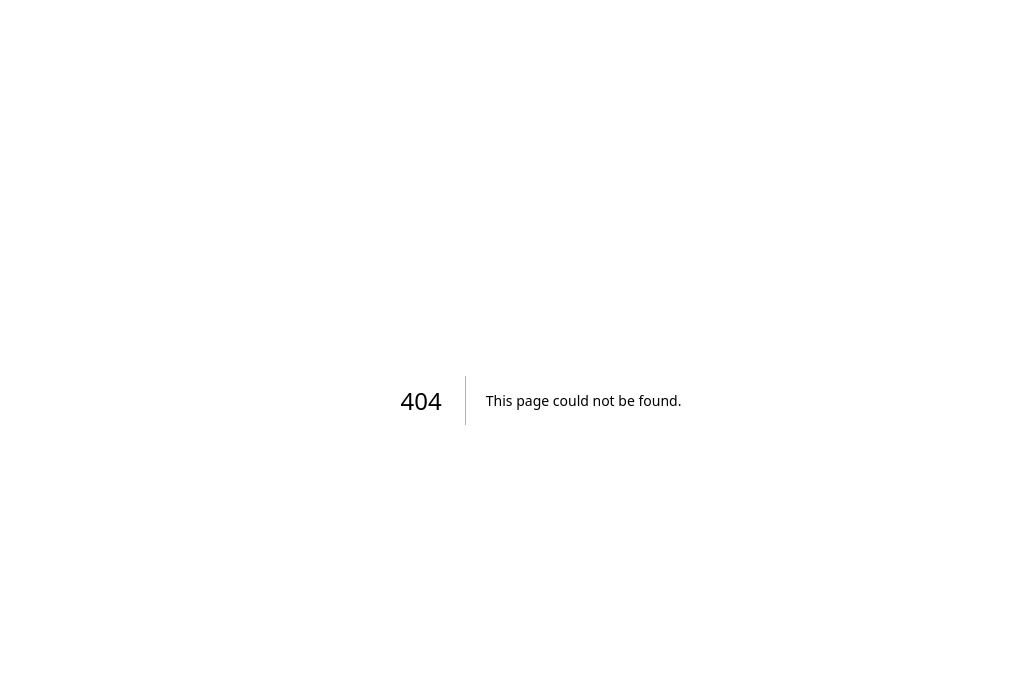
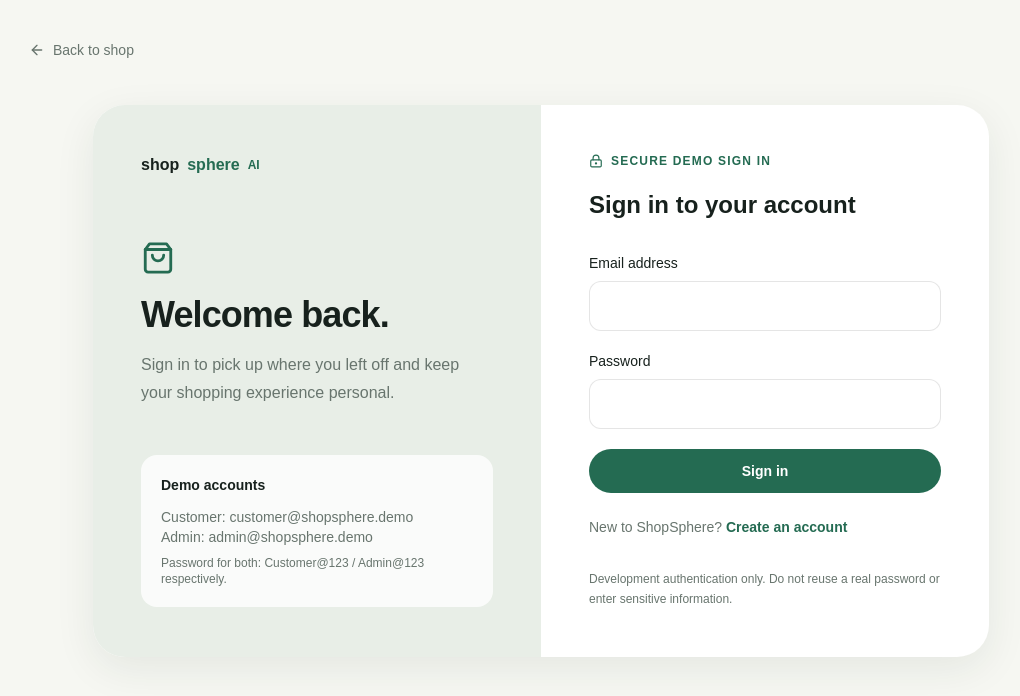
Before and after one commit to vishnu11006271/shopsphere-ai, a Next.js app: page /login in a window 1280 px wide. Before the commit this address had no page. Shown: the top 696 px of the page, without its empty margins (99-1119 px from the left). Built offline with nearby package versions, Linux system fonts and the light colour scheme.

Commit message:
feat(auth): build validated login page and demo credential guidance

```diff
--- /dev/null
+++ b/src/app/login/page.tsx
@@ -0,0 +1,50 @@
+"use client";
+
+import Link from "next/link";
+import { FormEvent, useState } from "react";
+import { useRouter } from "next/navigation";
+import { ArrowLeft, LockKeyhole, ShoppingBag } from "lucide-react";
+import { Button } from "@/components/ui/button";
+import { useAuthStore } from "@/features/auth/store/auth-store";
+
+export default function LoginPage() {
+  const router = useRouter();
+  const login = useAuthStore((state) => state.login);
+  const hasHydrated = useAuthStore((state) => state.hasHydrated);
+  const [email, setEmail] = useState("");
+  const [password, setPassword] = useState("");
+  const [error, setError] = useState("");
+  const [busy, setBusy] = useState(false);
+
+  async function handleSubmit(event: FormEvent<HTMLFormElement>) {
+    event.preventDefault(); setError("");
+    if (!email.trim() || !/^[^\s@]+@[^\s@]+\.[^\s@]+$/.test(email)) { setError("Enter a valid email address."); return; }
+    if (!password) { setError("Enter your password."); return; }
+    setBusy(true);
+    try {
+      await login(email, password);
+      const next = new URLSearchParams(window.location.search).get("next");
+      router.replace(next?.startsWith("/") && !next.startsWith("//") ? next : "/account");
+    } catch (err) { setError(err instanceof Error ? err.message : "Unable to sign in. Please try again."); }
+    finally { setBusy(false); }
+  }
+
+  if (!hasHydrated) return <main className="grid min-h-screen place-items-center">Loading sign-in…</main>;
+  return <main className="min-h-screen px-5 py-10">
+    <div className="mx-auto max-w-5xl"><Link href="/" className="inline-flex items-center gap-2 text-sm text-muted hover:text-ink"><ArrowLeft size={16}/> Back to shop</Link>
+      <div className="mx-auto mt-10 grid max-w-4xl overflow-hidden rounded-[2rem] bg-white shadow-soft md:grid-cols-2">
+        <section className="bg-[#e8eee7] p-8 md:p-12"><div className="flex items-center gap-2 font-black">shop<span className="text-brand">sphere</span><span className="text-xs text-brand">AI</span></div><div className="mt-16"><ShoppingBag size={34} className="text-brand"/><h1 className="mt-5 text-4xl font-semibold tracking-tight">Welcome back.</h1><p className="mt-4 leading-7 text-muted">Sign in to pick up where you left off and keep your shopping experience personal.</p></div>
+          <div className="mt-12 rounded-2xl bg-white/80 p-5 text-sm"><p className="font-semibold">Demo accounts</p><p className="mt-3 text-muted">Customer: customer@shopsphere.demo</p><p className="text-muted">Admin: admin@shopsphere.demo</p><p className="mt-2 text-xs text-muted">Password for both: Customer@123 / Admin@123 respectively.</p></div>
+        </section>
+        <section className="p-8 md:p-12"><div className="flex items-center gap-2 text-xs font-semibold uppercase tracking-widest text-brand"><LockKeyhole size={14}/> Secure demo sign in</div><h2 className="mt-5 text-2xl font-semibold">Sign in to your account</h2><form onSubmit={handleSubmit} className="mt-8 space-y-5" noValidate>
+          <div><label htmlFor="email" className="mb-2 block text-sm font-medium">Email address</label><input id="email" type="email" autoComplete="email" value={email} onChange={(e)=>setEmail(e.target.value)} className="w-full rounded-xl border border-black/10 px-4 py-3 outline-none focus:border-brand focus:ring-2 focus:ring-brand/15" required /></div>
+          <div><label htmlFor="password" className="mb-2 block text-sm font-medium">Password</label><input id="password" type="password" autoComplete="current-password" value={password} onChange={(e)=>setPassword(e.target.value)} className="w-full rounded-xl border border-black/10 px-4 py-3 outline-none focus:border-brand focus:ring-2 focus:ring-brand/15" required /></div>
+          {error && <p role="alert" className="rounded-xl bg-red-50 px-4 py-3 text-sm text-red-700">{error}</p>}
+          <Button type="submit" className="w-full" disabled={busy}>{busy ? "Signing in…" : "Sign in"}</Button>
+        </form><p className="mt-6 text-sm text-muted">New to ShopSphere? <Link href="/register" className="font-semibold text-brand hover:underline">Create an account</Link></p>
+          <p className="mt-8 text-xs leading-5 text-muted">Development authentication only. Do not reuse a real password or enter sensitive information.</p>
+        </section>
+      </div>
+    </div>
+  </main>;
+}
```
